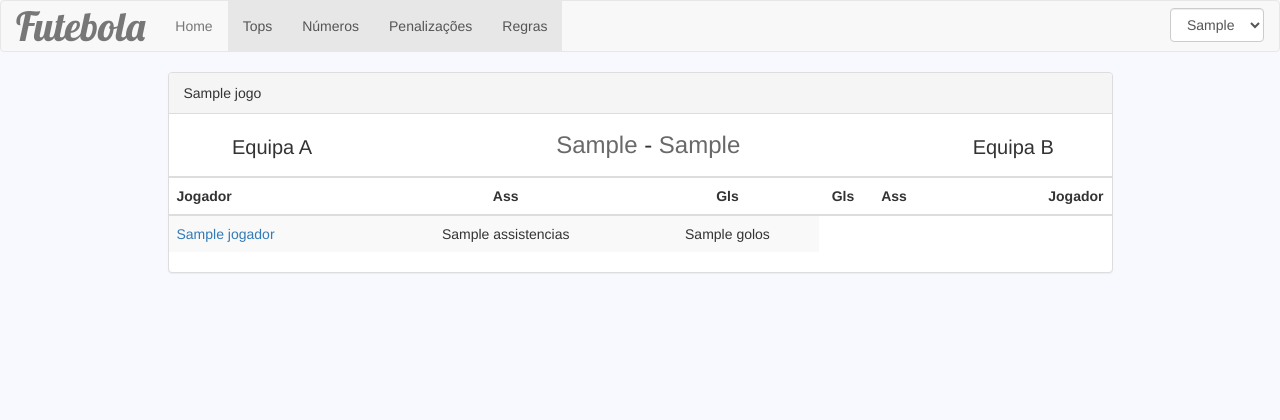
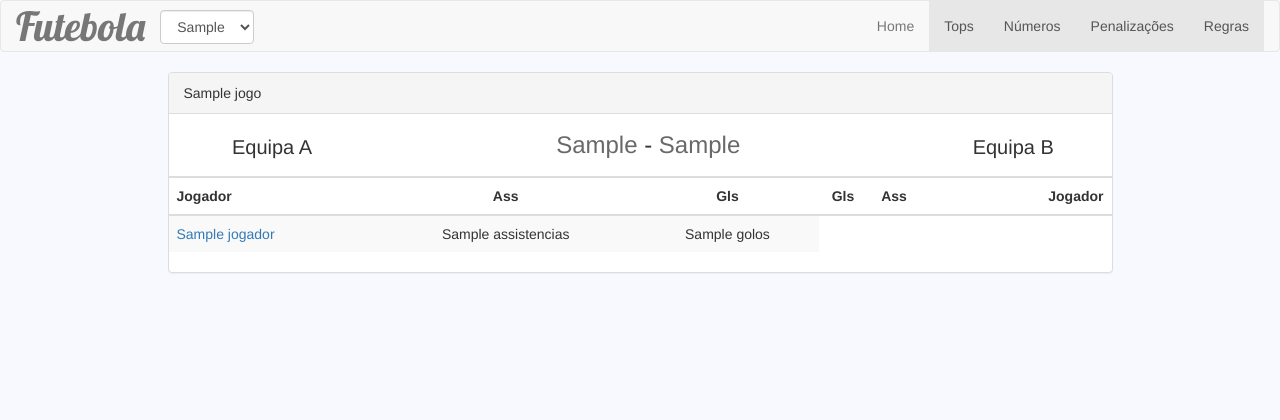
Before and after one commit to mafmartins/futebola, a Django app: template templates/futebola/jogo.html in a window 1280 px wide. Shown: the top 420 px of the page. Run offline with Django 3.2, Linux system fonts and the light colour scheme; the template is opened without the code that fills it: most values are stand-ins (such as "Sample title", 1, 10 or a date in 2020); some libraries are stand-ins or nearby versions.

Commit message:
Mudar localização do seletor das épocas no layout da barra superior

```diff
--- a/templates/futebola/layout.html
+++ b/templates/futebola/layout.html
@@ -14,19 +14,34 @@
     <nav class="navbar navbar-default">
         <div class="container-fluid">
             <!-- Brand and toggle get grouped for better mobile display -->
-            <div class="navbar-header">
+						<style>.navbar-header:before, .navbar-header:after  {content: none;}</style>
+            <div class="navbar-header" style="display:flex;justify-content:space-between;">
+							<div>
+            		<a class="navbar-brand" href="{% url 'futebola:index' %}" style="font-family: 'Lobster', cursive;font-size:40px;">Futebola</a>
+							</div>
+							<div>
+		            {% if epocas %}
+		                <select class="form-control" id="sel1" onchange="location = this.value;" style="margin-top: 9px;max-width:130px;">
+		                {% for epoca_item in epocas %}
+		                <option {% if epoca_item.numeracao_epoca == epoca.numeracao_epoca %} selected="selected" {% endif %} value="{{ cuurl }}{{ epoca_item.numeracao_epoca }}">{{epoca_item}}</option>
+		                {% endfor %}
+		                </select>
+		            {% endif %}
+							</div>
             <button type="button" class="navbar-toggle collapsed" data-toggle="collapse" data-target="#bs-example-navbar-collapse-1" aria-expanded="false">
                 <span class="sr-only">Toggle navigation</span>
                 <span class="icon-bar"></span>
                 <span class="icon-bar"></span>
                 <span class="icon-bar"></span>
             </button>
-            <a class="navbar-brand" href="{% url 'futebola:index' %}" style="font-family: 'Lobster', cursive;font-size:40px;">Futebola</a>
             </div>
+						<!-- <div class="nav">
+
+						</div> -->
 
             <!-- Collect the nav links, forms, and other content for toggling -->
             <div class="collapse navbar-collapse" id="bs-example-navbar-collapse-1">
-            <ul class="nav navbar-nav">
+            <ul class="nav navbar-nav navbar-right">
                 <li
                 {% url 'futebola:index' as home_url %}
                 {% if home_url in request.get_full_path and is_home %}class="active"{% endif %}
@@ -48,17 +63,7 @@
                 {% if home_url in request.get_full_path%}class="active"{% endif %}
                 ><a href="{% url 'futebola:regras' %}">Regras</a></li>
             </ul>
-            <ul class="nav navbar-nav navbar-right">
-                {% if epocas %}
-                <li>
-                    <select class="form-control" id="sel1" onchange="location = this.value;" style="margin-top: 7px;">
-                    {% for epoca_item in epocas %}
-                    <option {% if epoca_item.numeracao_epoca == epoca.numeracao_epoca %} selected="selected" {% endif %} value="{{ cuurl }}{{ epoca_item.numeracao_epoca }}">{{epoca_item}}</option>
-                    {% endfor %}
-                    </select>
-                </li>
-                {% endif %}
-            </ul>
+
             </div><!-- /.navbar-collapse -->
         </div><!-- /.container-fluid -->
         </nav>
```
